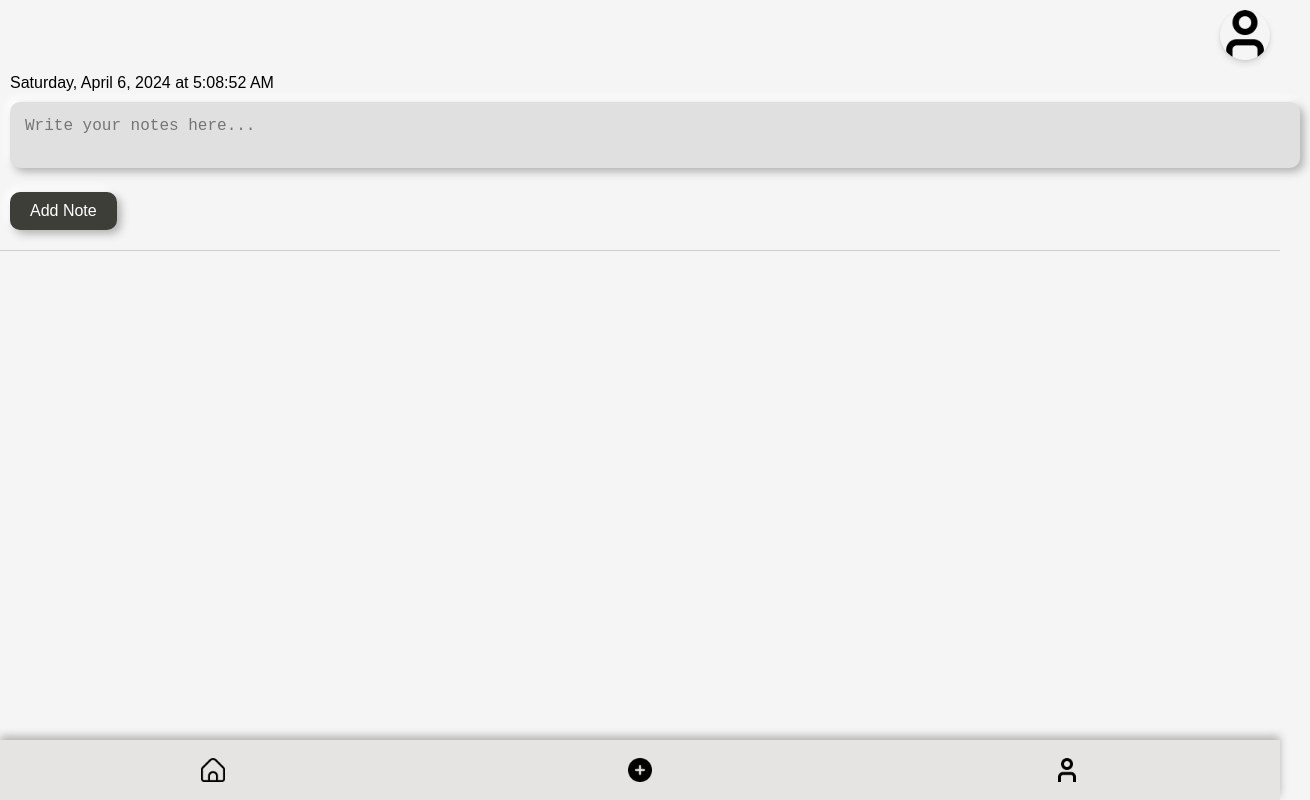
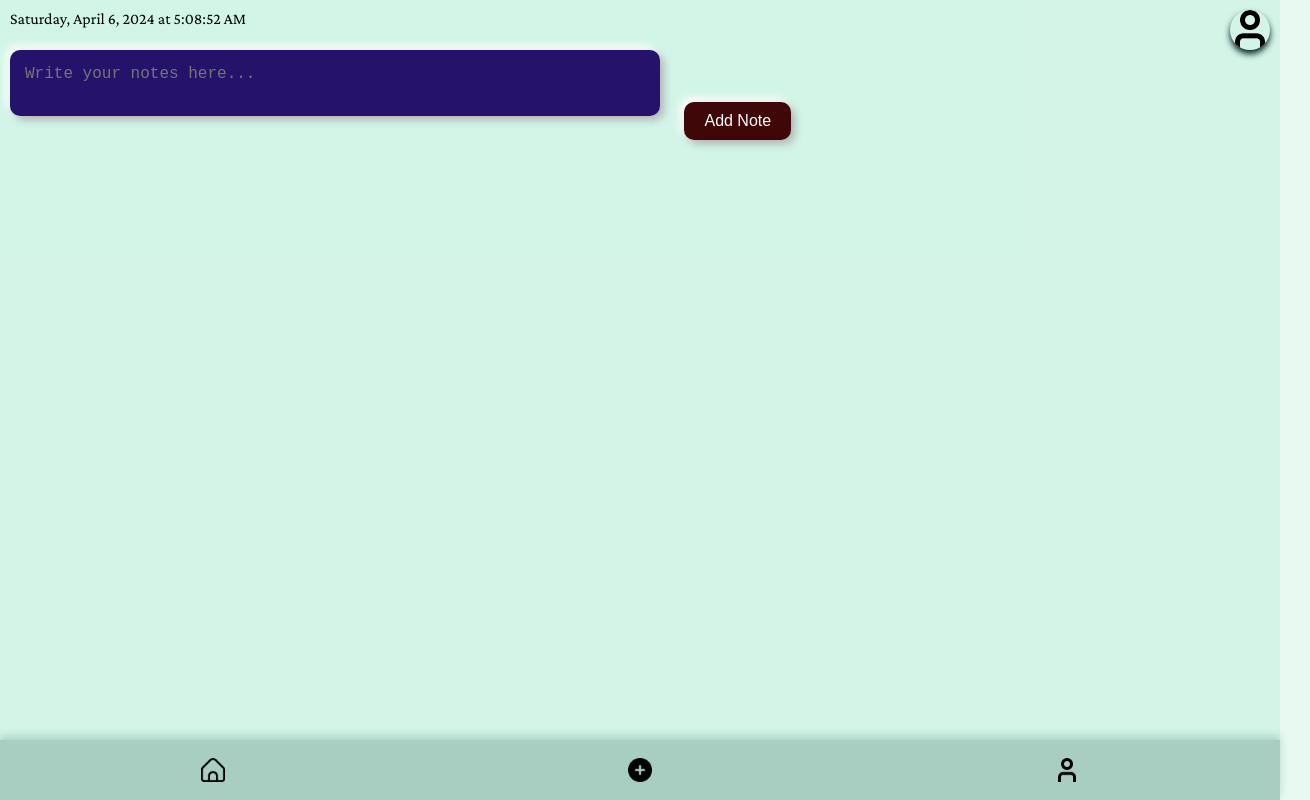
Before and after one commit to KaranRay444/Easy-Notes, a plain HTML site: page index.html in a window 1280 px wide. Shown: the whole page, 1310 px wide, since content can reach past the window. Drawn offline with nearby package versions, Linux system fonts and the light colour scheme.

Commit message:
Update style.css

```diff
--- a/style.css
+++ b/style.css
@@ -3,85 +3,91 @@ body, html {
     padding: 0;
     height: 100%;
     font-family: Arial, sans-serif;
-    background-color: #f5f5f5;
+    background-color: #01c27817;
 }
-
 .all {
     display: flex;
     flex-direction: column;
     height: 100%;
+}
+.dp {
+    position: fixed;
+    top: 10px;
+    right: 10px;
+    z-index: 1;
+}
 
+.dp img {
+    width: 40px;
+    height: 40px;
+    border-radius: 55%;
+    box-shadow: 0 4px 6px rgba(2, 33, 33, 0.967), 0 1px 3px rgba(0, 0, 0, 0.08);
 }
 
 .date-time {
+    font-family: "Crimson Pro", serif;;
+    position: fixed;
+    top: 10px;
+    left: 10px;
+    z-index: 1; /* Ensure the date-time stays above other content */
     color: #000000;
-    margin-top: 10px;
-    margin-left: 10px;
 }
-
-.dp {
-    margin-top: 10px;
-    margin-right: 10px;
-    align-self: flex-end;
-}
-
-.dp img {
-    width: 50px;
-    height: 50px;
-    border-radius: 50%;
-    box-shadow: 0 4px 6px rgba(0, 0, 0, 0.1), 0 1px 3px rgba(0, 0, 0, 0.08);
-}
-
 .notes {
-    position: relative;
+    padding-top: 40px;
+    position: relative ;
     flex-grow: 1;
 }
-
 textarea {
-    width: calc(100% - 20px);
+    width: calc(50% - 20px);
     margin: 10px;
     padding: 15px;
     border: none;
     resize: none;
     font-size: 16px;
-    background-color: #e0e0e0;
+    background-color: #1a0564ef;
     border-radius: 10px;
     box-shadow: 4px 4px 8px #b3b3b3, -4px -4px 8px #ffffff;
 }
-
 button {
     margin: 10px;
     padding: 10px 20px;
     font-size: 16px;
-    background-color: #3d3e37;
+    background-color: #3f0707;
     color: white;
     border: none;
     border-radius: 10px;
     cursor: pointer;
     box-shadow: 4px 4px 8px #b3b3b3, -4px -4px 8px #ffffff;
 }
-
 .written-notes {
     margin-top: 10px;
     padding: 10px;
-    border-top: 1px solid #ccc;
+    display: grid;
+    grid-template-columns: repeat(2, 1fr);
+    gap: 10px;
     overflow-y: auto;
     flex-grow: 1;
 }
-
+.note {
+    background-color: #3a030358;
+    border-radius: 10px;
+    padding: 10px;
+    box-shadow: 4px 4px 8px #023b34, -4px -4px 8px #64171722;
+}
 nav {
     display: flex;
     justify-content: space-around;
     align-items: center;
-    background-color: #e5e4e2;
+    background-color: #023b3134;
     height: 60px;
-    box-shadow: 0px -4px 8px #b3b3b3;
-    position: fixed bottom;
+    box-shadow: 0px -4px 8px #02564034;
+    position: fixed;
+    bottom: 0;
+    width: 100%;
 }
-
 .icons {
     text-decoration: none;
-    color: white;
+    color: rgb(255, 255, 255);
     display: flex;
     justify-content: center;
     align-items: center;
@@ -92,3 +98,18 @@ nav {
     max-width: 24px;
     max-height: 24px;
 }
+.written-notes {
+
+    margin-top: 10px;
+    padding: 10px;
+    display: grid;
+    grid-template-columns: repeat(2, 1fr);
+    gap: 10px;
+    overflow-y: auto;
+    max-height: calc(100% - 50px);
+}
+
+/* Additional styles for scrollbar */
+.written-notes::-webkit-scrollbar {
+    width: 8px;
+}
```
